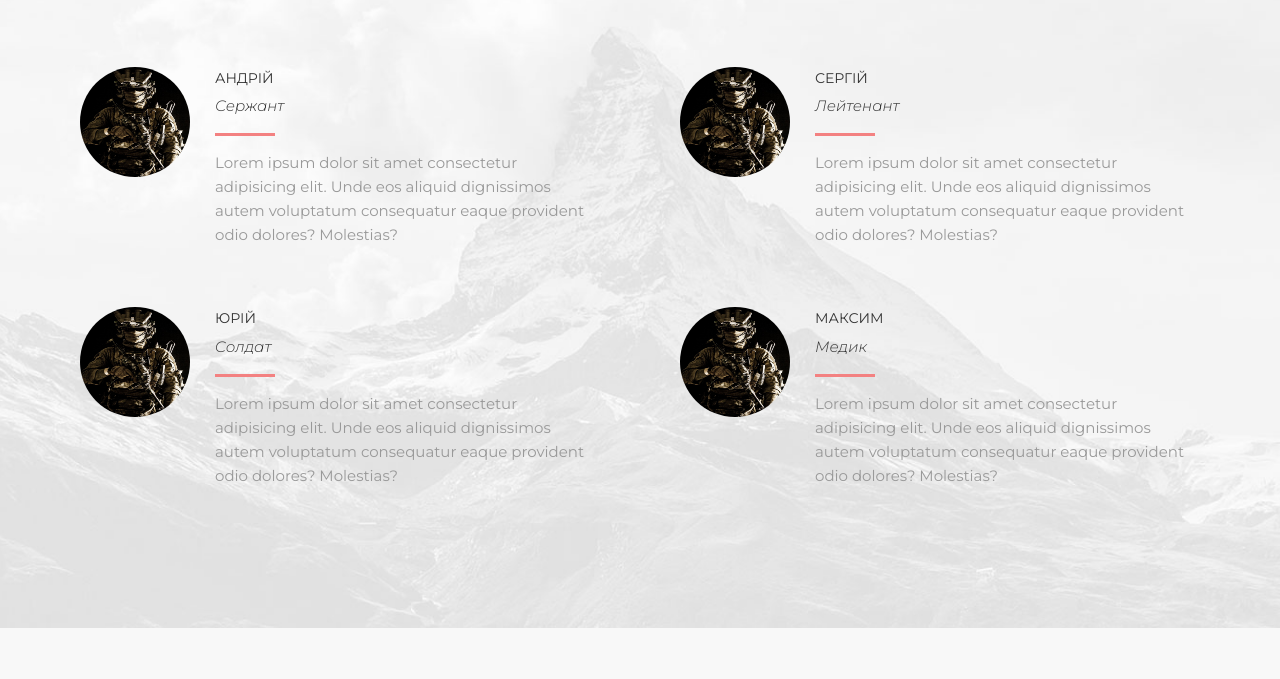
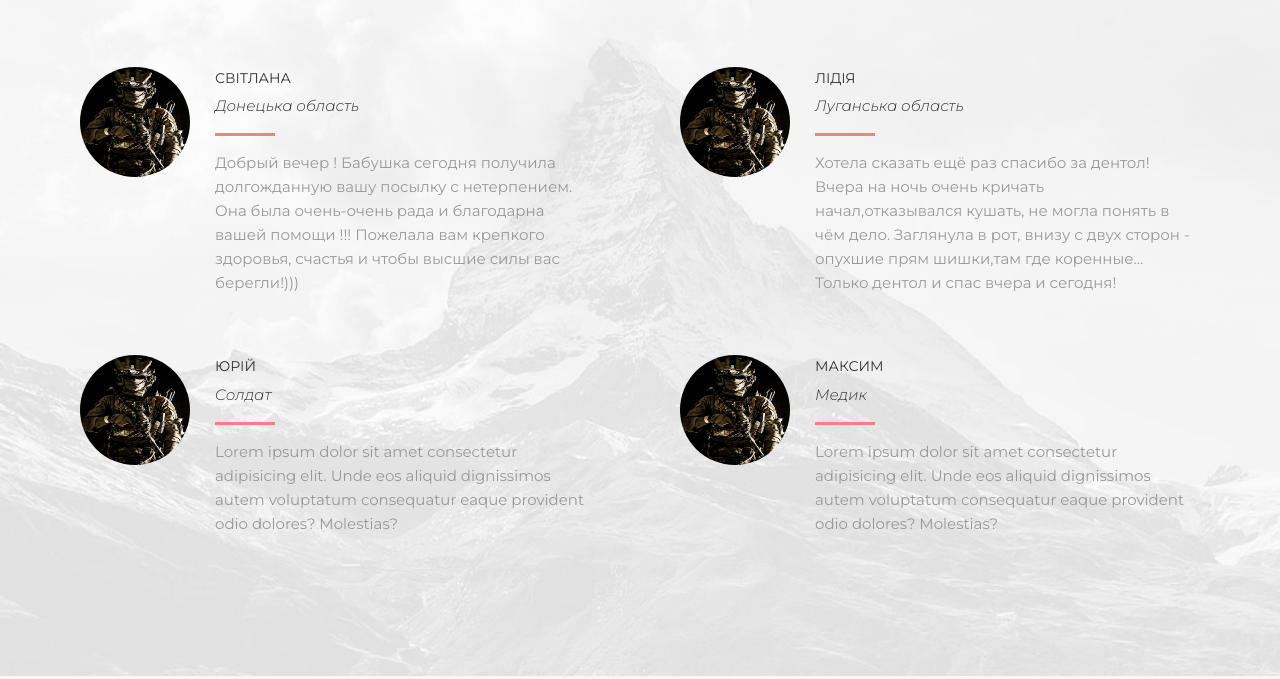
Before and after one commit to M1akarov/onovlenaukraina, a plain HTML site: page index.html in a window 1280 px wide. Shown: the part 5363-6042 px from the top of the page. Drawn offline with nearby package versions, Linux system fonts and the light colour scheme.

```diff
--- a/index.html
+++ b/index.html
@@ -522,24 +522,28 @@
           <div class="clients__item">
             <img class="clients__photo" src="img/clients/1.jpg" alt="" />
             <div class="clients__content">
-              <div class="clients__name">Андрій</div>
-              <div class="clients__prof">Сержант</div>
+              <div class="clients__name">Світлана</div>
+              <div class="clients__prof">Донецька область</div>
               <div class="clients__text">
-                Lorem ipsum dolor sit amet consectetur adipisicing elit. Unde
-                eos aliquid dignissimos autem voluptatum consequatur eaque
-                provident odio dolores? Molestias?
+                Добрый вечер ! Бабушка сегодня получила долгожданную вашу посылку с нетерпением.
+
+                Она была очень-очень рада и благодарна вашей помощи !!!
+
+                Пожелала вам крепкого здоровья, счастья и чтобы высшие силы вас берегли!)))
               </div>
             </div>
           </div>
           <div class="clients__item">
             <img class="clients__photo" src="img/clients/1.jpg" alt="" />
             <div class="clients__content">
-              <div class="clients__name">Сергій</div>
-              <div class="clients__prof">Лейтенант</div>
+              <div class="clients__name">Лідія</div>
+              <div class="clients__prof">Луганська область</div>
               <div class="clients__text">
-                Lorem ipsum dolor sit amet consectetur adipisicing elit. Unde
-                eos aliquid dignissimos autem voluptatum consequatur eaque
-                provident odio dolores? Molestias?
+                Хотела сказать ещё раз спасибо за дентол!
+
+                Вчера на ночь очень кричать начал,отказывался кушать, не могла понять в чём дело.
+                Заглянула в рот, внизу с двух сторон - опухшие прям шишки,там где коренные...
+                Только дентол и спас вчера и сегодня!
               </div>
             </div>
           </div>
```
